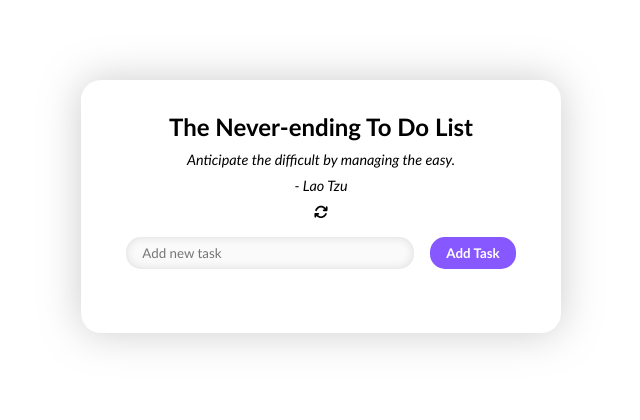
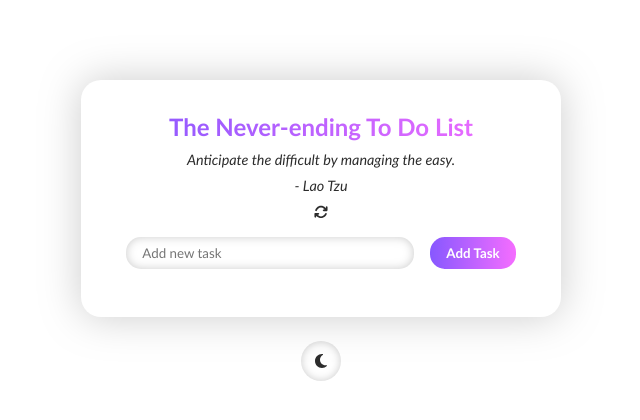
Before and after one commit to hauzhengyi/React-Todo, a React (Vite) app: page / in a window 1280 px wide. Shown: the top 420 px of the page, without its empty margins (319-959 px from the left). Built offline with nearby package versions, Linux system fonts and the light colour scheme.

Commit message:
Dark Mode

```diff
--- a/src/App.css
+++ b/src/App.css
@@ -1,8 +1,27 @@
 :root {
+  --text-color: #2c2c2c;
+
   --dominant-color: #ffffff;
   --secondary-color: #f1ecff;
   --tertiary-color: #dacff8;
   --accent-color: #8758ff;
+  --alternative-color: #f56dff;
+
+  --inactive-color: rgba(128, 128, 128, 0.4);
+  --shadow-color: rgba(128, 128, 128, 0.4);
+}
+
+[data-theme='dark'] {
+  --text-color: #cccccc;
+
+  --dominant-color: #242424;
+  --secondary-color: #36323f;
+  --tertiary-color: #3d374b;
+  --accent-color: #9064ff;
+  --alternative-color: rgb(212, 147, 255);
+
+  --inactive-color: rgba(128, 128, 128, 0.4);
+  --shadow-color: rgba(12, 12, 12, 0.5);
 }
 
 * {
@@ -15,6 +34,7 @@
 
 body {
   background: var(--dominant-color);
+  color: var(--text-color);
   display: flex;
   justify-content: center;
   align-items: center;
@@ -26,6 +46,15 @@ body {
 
 h1 {
   font-size: 1.5rem;
+  background: var(--accent-color);
+  background: linear-gradient(
+    to right,
+    var(--accent-color) 0%,
+    var(--alternative-color) 100%
+  );
+  background-clip: text;
+  -webkit-background-clip: text;
+  -webkit-text-fill-color: transparent;
 }
 
 p {
@@ -35,10 +64,10 @@ p {
 .TodoWrapper {
   background: var(--dominant-color);
   margin-top: 5rem;
-  padding: 2rem;
+  padding: 2rem 2rem 1rem 2rem;
   border-radius: 20px;
   width: 30rem;
-  box-shadow: 0px 0px 40px 0px rgba(128, 128, 128, 0.4);
+  box-shadow: 0px 0px 40px 0px var(--shadow-color);
 }
 
 .TodoForm {
@@ -47,10 +76,11 @@ p {
 
 .todo-input {
   outline: none;
-  background: rgba(250, 250, 250);
   border-radius: 15px;
   border: 0px solid;
-  box-shadow: 0px 0px 10px 0px rgba(220, 220, 220) inset;
+  color: var(--text-color);
+  box-shadow: 0px 0px 10px 0px var(--shadow-color) inset;
+  background: var(--dominant-color);
   padding: 0.5rem 1rem;
   margin-top: 1rem;
   margin-bottom: 2rem;
@@ -60,14 +90,18 @@ p {
 }
 
 .todo-input:focus {
-  box-shadow: 0px 0px 10px 0px rgba(230, 230, 230) inset,
-    0px 0px 0px 1px var(--accent-color) inset;
+  box-shadow: 0px 0px 0px 1px var(--accent-color) inset;
   background: var(--dominant-color);
 }
 
 .todo-btn {
   font-weight: bold;
   background: var(--accent-color);
+  background: linear-gradient(
+    to right,
+    var(--accent-color) 0%,
+    var(--alternative-color) 100%
+  );
   border-radius: 15px;
   color: #fff;
   border: none;
@@ -75,11 +109,11 @@ p {
   padding-left: 1rem;
   padding-right: 1rem;
   cursor: pointer;
-  transition: 0.1s;
+  transition: 0.2s;
 }
 
 .todo-btn:hover {
-  box-shadow: 0px 0px 10px 0px rgba(128, 128, 128, 0.5);
+  box-shadow: 0px 0px 10px 0px var(--shadow-color);
 }
 
 .todo-btn:active {
@@ -135,13 +169,12 @@ p {
   font-size: 0.9rem;
   text-align: left;
   width: 70%;
-  box-shadow: 0px 1px 0px 0px rgba(128, 128, 128);
+  box-shadow: 0px 1px 0px 0px var(--shadow-color);
   transition: 0.2s;
 }
 
 .edit-todo-input:focus {
   box-shadow: 0px 2px 0px 0px var(--accent-color);
-  transition: 0.2s;
 }
 
 .edit-todo-btn {
@@ -152,6 +185,7 @@ p {
   margin-right: 0.35rem;
   cursor: pointer;
   width: 14px;
+  transition: transform 0.2s;
 }
 
 .svg-inline--fa:hover {
@@ -163,8 +197,79 @@ p {
   margin-right: 0rem;
 }
 
+.fa-pen-to-square:hover {
+  transform: rotate(-20deg);
+}
+
+@keyframes wiggle {
+  0% {
+    transform: rotate(0deg);
+  }
+  25% {
+    transform: rotate(10deg);
+  }
+  75% {
+    transform: rotate(-10deg);
+  }
+  100% {
+    transform: rotate(0deg);
+  }
+}
+
+.fa-trash:hover {
+  animation: wiggle 0.2s;
+}
+
+@keyframes jump {
+  0% {
+    transform: translate(0px);
+  }
+  15% {
+    transform: scale(1, 2);
+  }
+  50% {
+    transform: translate(0px, -6px);
+  }
+  75% {
+    transform: translate(0px);
+  }
+  90% {
+    transform: translate(0px, -2px);
+  }
+  100% {
+    transform: translate(0px);
+  }
+}
+
+.fa-check:hover {
+  animation: jump 0.5s;
+}
+
+@keyframes shake {
+  0% {
+    transform: translate(0px);
+  }
+  25% {
+    transform: translate(3px);
+  }
+  75% {
+    transform: translate(-3px);
+  }
+  100% {
+    transform: translate(0px);
+  }
+}
+
+.fa-xmark:hover {
+  animation: shake 0.2s;
+}
+
+.fa-arrows-rotate:hover {
+  transform: rotate(180deg);
+}
+
 .completed {
-  color: rgba(128, 128, 128);
+  color: var(--inactive-color);
   text-decoration: line-through;
 }
 
@@ -172,3 +277,12 @@ p {
   font-style: italic;
   margin-top: 0.6rem;
 }
+
+.DarkMode {
+  margin: 1.5rem auto 2rem auto;
+  padding: 10px 5px;
+  box-shadow: 0px 0px 8px 0px var(--shadow-color) inset;
+  border-radius: 20px;
+  width: 40px;
+  height: 40px;
+}
--- a/src/App.jsx
+++ b/src/App.jsx
@@ -1,10 +1,12 @@
 import './App.css';
 import { TodoWrapper } from './components/TodoWrapper';
+import { DarkMode } from './DarkMode';
 
 function App() {
   return (
     <div className="App">
       <TodoWrapper />
+      <DarkMode />
     </div>
   );
 }
--- /dev/null
+++ b/src/DarkMode.jsx
@@ -0,0 +1,28 @@
+import React, { useEffect, useState } from 'react';
+import { FontAwesomeIcon } from '@fortawesome/react-fontawesome';
+import { faSun } from '@fortawesome/free-solid-svg-icons';
+import { faMoon } from '@fortawesome/free-solid-svg-icons';
+
+export const DarkMode = ({}) => {
+  const [theme, setTheme] = useState(
+    localStorage.getItem('todo-theme') || 'light'
+  );
+
+  useEffect(() => {
+    document.querySelector('body').setAttribute('data-theme', theme);
+    localStorage.setItem('todo-theme', theme);
+  }, [theme]);
+
+  const toggleTheme = () => {
+    setTheme(theme === 'dark' ? 'light' : 'dark');
+  };
+
+  return (
+    <div className="DarkMode">
+      <FontAwesomeIcon
+        icon={theme === 'dark' ? faSun : faMoon}
+        onClick={() => toggleTheme()}
+      />
+    </div>
+  );
+};
```
